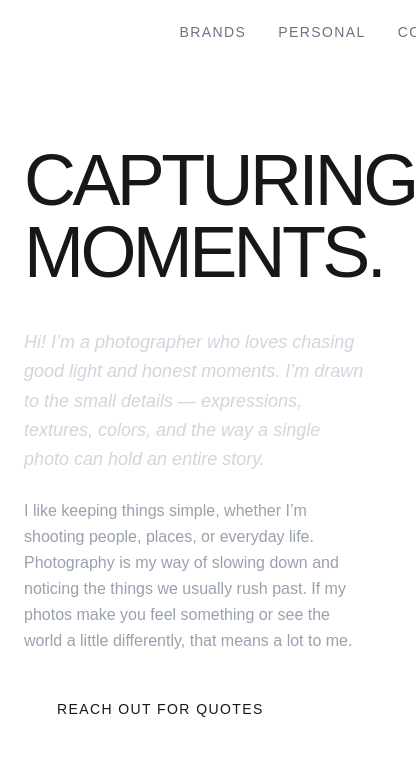
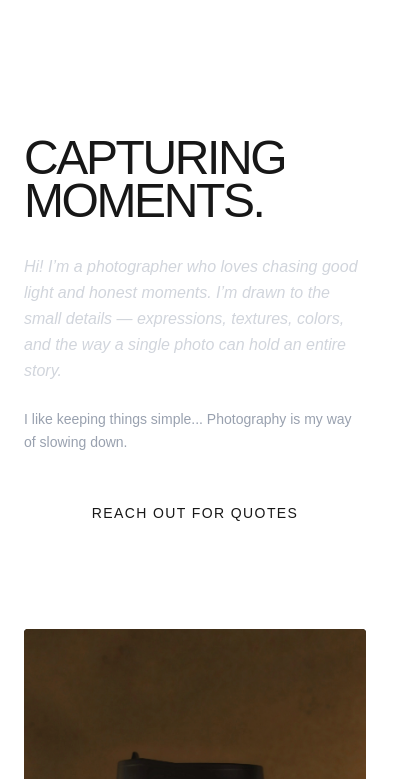
Before and after one commit to RafatH0ssain/PhotosByRH, a Next.js app: page / in a window 390 px wide. Shown: the top 779 px of the page, 416 px wide, since content can reach past the window. Built offline with nearby package versions, Linux system fonts and the light colour scheme.

Commit message:
Fixed responsiveness

```diff
--- a/app/page.tsx
+++ b/app/page.tsx
@@ -4,27 +4,19 @@ import Image from "next/image";
 import Link from "next/link";
 
 export default function Home() {
-  // Array of your 9 main landing page images
   const images = [
-    "/Landing/Home (1).jpeg",
-    "/Landing/Home (1).jpg",
-    "/Landing/Home (2).JPG",
-    "/Landing/Home (3).JPG",
-    "/Landing/Home (4).JPG",
-    "/Landing/Home (5).jpg",
-    "/Landing/Home (6).jpg",
-    "/Landing/Home (7).jpg",
-    "/Landing/Home (8).jpg",
+    "/Landing/Home (1).jpeg", "/Landing/Home (1).jpg", "/Landing/Home (2).JPG",
+    "/Landing/Home (3).JPG", "/Landing/Home (4).JPG", "/Landing/Home (5).jpg",
+    "/Landing/Home (6).jpg", "/Landing/Home (7).jpg", "/Landing/Home (8).jpg",
   ];
 
   return (
     <div className="max-w-7xl mx-auto px-6 pb-20">
-      {/* Hero Section */}
-      <section className="py-12 md:py-20 border-b border-white/5 mb-16">
+      <section className="py-10 md:py-24 border-b border-white/5 mb-12 md:mb-16">
         <motion.h1
           initial={{ opacity: 0, y: 20 }}
           animate={{ opacity: 1, y: 0 }}
-          className="font-anton text-7xl md:text-9xl mb-10 uppercase leading-none tracking-tighter"
+          className="font-anton text-5xl sm:text-7xl md:text-9xl mb-8 md:mb-10 uppercase leading-[0.9] tracking-tighter"
         >
           Capturing <br /> Moments.
         </motion.h1>
@@ -35,31 +27,28 @@ export default function Home() {
           transition={{ delay: 0.4 }}
           className="max-w-2xl"
         >
-          <p className="text-lg md:text-xl text-gray-300 leading-relaxed font-light italic mb-6">
+          <p className="text-base md:text-xl text-gray-300 leading-relaxed font-light italic mb-6">
             Hi! I’m a photographer who loves chasing good light and honest moments.
             I’m drawn to the small details — expressions, textures, colors, and the
             way a single photo can hold an entire story.
           </p>
-          <p className="text-gray-400 leading-relaxed mb-8">
-            I like keeping things simple, whether I’m shooting people, places, or everyday life.
-            Photography is my way of slowing down and noticing the things we usually rush past.
-            If my photos make you feel something or see the world a little differently,
-            that means a lot to me.
+          <p className="text-sm md:text-base text-gray-400 leading-relaxed mb-8">
+            I like keeping things simple... Photography is my way of slowing down.
           </p>
           <Link
             href="/contact"
-            className="inline-block border border-white px-8 py-3 font-anton hover:bg-white hover:text-black transition-all duration-300 uppercase tracking-widest text-sm"
+            className="w-full md:w-auto text-center inline-block border border-white px-8 py-4 font-anton hover:bg-white hover:text-black transition-all duration-300 uppercase tracking-widest text-sm"
           >
             Reach out for quotes
           </Link>
         </motion.div>
       </section>
 
-      {/* 9-Image Grid */}
-      <div className="grid grid-cols-1 md:grid-cols-3 gap-6">
+      {/* RESPONSIVE GRID: 1 col on mobile, 2 on tablet, 3 on desktop */}
+      <div className="grid grid-cols-1 sm:grid-cols-2 lg:grid-cols-3 gap-4 md:gap-6">
         {images.map((src, i) => (
           <motion.div
-            key={i}
+            key={src + i}
             initial={{ opacity: 0, scale: 0.98 }}
             whileInView={{ opacity: 1, scale: 1 }}
             viewport={{ once: true }}
@@ -70,9 +59,9 @@ export default function Home() {
               src={src}
               alt={`Featured Work ${i + 1}`}
               fill
-              className="object-cover transition-transform duration-700 group-hover:scale-105"
-              sizes="(max-width: 768px) 100vw, 33vw"
-              priority={i < 3}
+              className="object-cover transition-transform duration-700 md:group-hover:scale-105"
+              sizes="(max-width: 640px) 100vw, (max-width: 1024px) 50vw, 33vw"
+              priority={i < 2}
             />
           </motion.div>
         ))}
--- a/components/Navbar.tsx
+++ b/components/Navbar.tsx
@@ -1,8 +1,11 @@
 "use client";
+import { useState } from "react";
 import Link from "next/link";
 import { usePathname } from "next/navigation";
+import { motion, AnimatePresence } from "framer-motion";
 
 export default function Navbar() {
+  const [isOpen, setIsOpen] = useState(false);
   const pathname = usePathname();
   const isActive = (path: string) => pathname === path;
 
@@ -14,25 +17,61 @@ export default function Navbar() {
   ];
 
   return (
-    <nav className="max-w-7xl mx-auto px-6 py-4 flex justify-between items-center">
-      <Link href="/" className="font-anton text-2xl tracking-tighter text-white">
+    <nav className="max-w-7xl mx-auto px-6 py-4 flex justify-between items-center relative">
+      <Link href="/" className="font-anton text-2xl tracking-tighter text-white z-[60]">
         PHOTOSBYRH
       </Link>
-      <div className="flex gap-8 text-sm uppercase tracking-widest font-medium">
+
+      {/* Desktop Menu */}
+      <div className="hidden md:flex gap-8 text-sm uppercase tracking-widest font-medium">
         {navLinks.map((link) => (
           <Link
             key={link.href}
             href={link.href}
             className={`transition-colors duration-300 ${
-              isActive(link.href)
-                ? "text-white border-b border-white"
-                : "text-gray-500 hover:text-gray-300"
+              isActive(link.href) ? "text-white border-b border-white" : "text-gray-500 hover:text-gray-300"
             }`}
           >
             {link.name}
           </Link>
         ))}
       </div>
+
+      {/* Mobile Hamburger Button */}
+      <button
+        className="md:hidden z-[60] flex flex-col gap-1.5"
+        onClick={() => setIsOpen(!isOpen)}
+      >
+        <span className={`h-0.5 w-6 bg-white transition-transform ${isOpen ? "rotate-45 translate-y-2" : ""}`} />
+        <span className={`h-0.5 w-6 bg-white transition-opacity ${isOpen ? "opacity-0" : ""}`} />
+        <span className={`h-0.5 w-6 bg-white transition-transform ${isOpen ? "-rotate-45 -translate-y-2" : ""}`} />
+      </button>
+
+      {/* Mobile Menu Overlay */}
+      <AnimatePresence>
+        {isOpen && (
+          <motion.div
+            initial={{ opacity: 0, x: "100%" }}
+            animate={{ opacity: 1, x: 0 }}
+            exit={{ opacity: 0, x: "100%" }}
+            transition={{ type: "tween", duration: 0.3 }}
+            className="fixed inset-0 bg-background z-50 flex flex-col items-center justify-center gap-8"
+          >
+            {navLinks.map((link) => (
+              <Link
+                key={link.href}
+                href={link.href}
+                onClick={() => setIsOpen(false)}
+                className={`font-anton text-4xl uppercase ${
+                  isActive(link.href) ? "text-white" : "text-neutral-700"
+                }`}
+              >
+                {link.name}
+              </Link>
+            ))}
+          </motion.div>
+        )}
+      </AnimatePresence>
     </nav>
   );
 }
```
